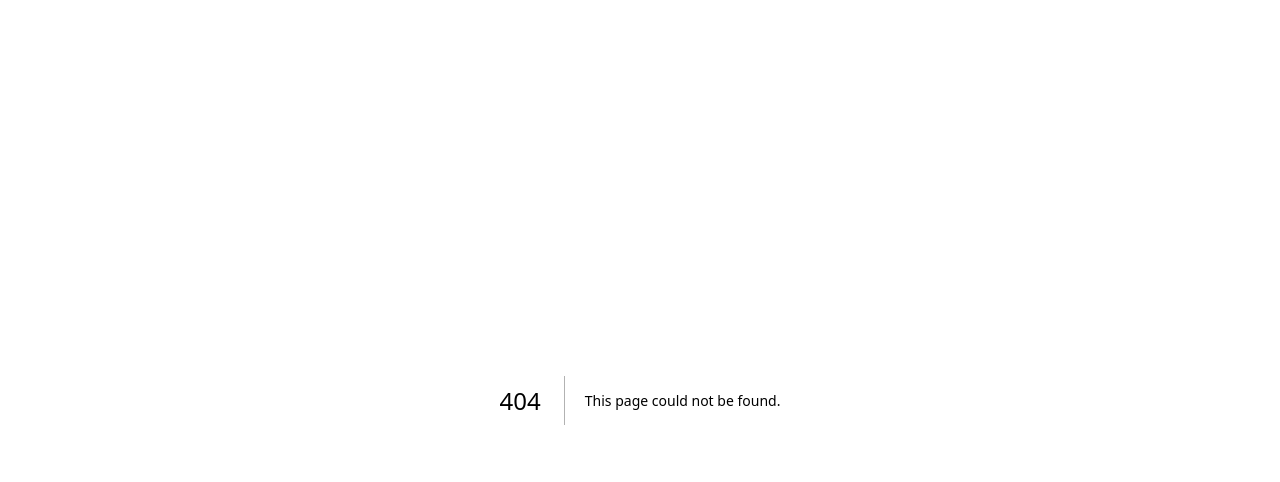
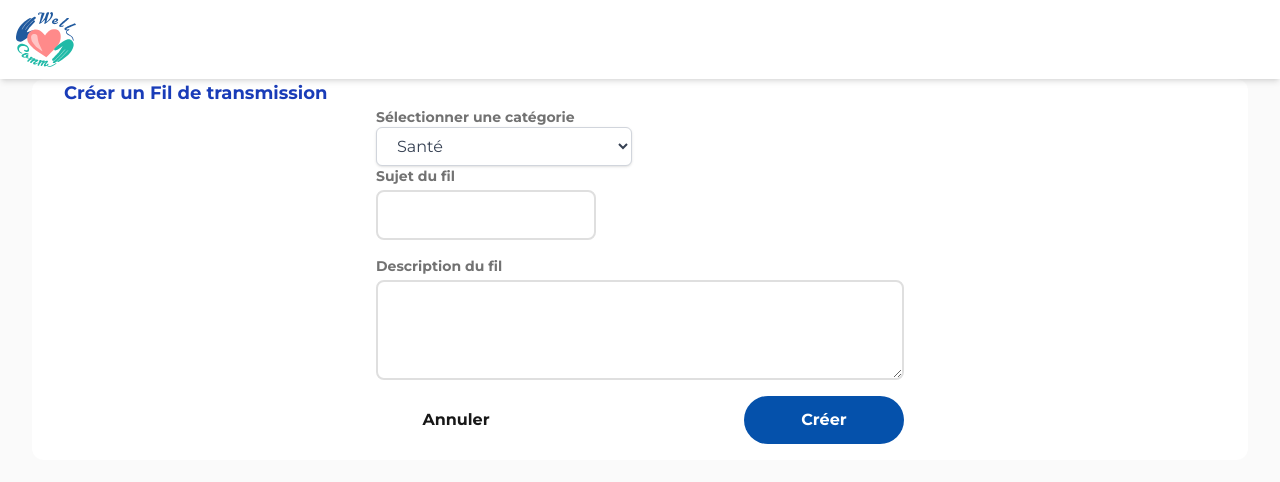
Before and after one commit to TheGamerFarmer/Well-Comm, a Next.js app in the folder site-web/: page /NewFil in a window 1280 px wide. Before the commit this address had no page. Shown: the top 482 px of the page. Built offline with nearby package versions, Linux system fonts and the light colour scheme.

Commit message:
Début de l'interface de création d'un fil

```diff
--- /dev/null
+++ b/site-web/app/NewFil/layout.tsx
@@ -0,0 +1,33 @@
+import Link from "next/link";
+import Image from "next/image";
+
+export default function NewFilLayout({ children }: { children: React.ReactNode }) {
+    return (
+
+        <div className="flex flex-col min-h-screen ">
+            <header className="bg-white shadow-md relative z-10">
+
+                <div className="container mx-auto px-4 py-3 flex justify-between items-center ">
+
+                    {/* 1. Logo/Titre (Image dans la maquette) */}
+                    <Link href="/"
+                          className="flex items-center space-x-2"> {/* On utilise Link pour rendre le logo cliquable */}
+
+                        {/* 🚨 NOUVEAU CODE POUR L'IMAGE */}
+                        <Image
+                            src="/images/logo.svg" // 🚨 Assurez-vous que ce nom de fichier est exact
+                            alt="Logo WellComm"
+                            width={60} // Largeur du logo (à ajuster)
+                            height={60} // Hauteur du logo (à ajuster)
+                            priority // Pour charger l'image rapidement
+                        />
+                        {/* --------------------------- */}
+
+                    </Link>
+                </div>
+            </header>
+            <main className="bg-[#fafafa] flex-1">{children}</main>
+
+        </div>
+    )
+}
--- /dev/null
+++ b/site-web/app/NewFil/page.tsx
@@ -0,0 +1,40 @@
+import {Button} from "@/components/ButtonMain";
+
+export default function NewFil() {
+    return (
+
+        <div className="flex justify-center items-center">
+            <div className="bg-white w-[95%] rounded-xl">
+                <div className="mx-auto px-4 sm:px-6 lg:px-8 max-w-7xl">
+                    <p className="text-lg font-bold text-blue-800">Créer un Fil de transmission</p>
+                </div>
+                <form className="mx-auto max-w-132">
+                    <label className="flex font-montserrat text-sm font-bold text-left text-[#727272]">Sélectionner une catégorie</label>
+                    <div className="relative inline-block w-64">
+                        <select
+                            className="block w-full px-4 py-2 text-gray-700 bg-white border border-gray-300 rounded-md shadow-sm focus:outline-none focus:ring-2 focus:ring-blue-500 focus:border-blue-500">
+                            <option value="1">Santé</option>
+                            <option value="2">Alimentation</option>
+                            <option value="3">Maison/terrain</option>
+                            <option value="4">Hygiène</option>
+                            <option value="5">Ménage</option>
+                            <option value="6">Autres</option>
+                        </select>
+                    </div>
+                    <label className="flex font-montserrat text-sm font-bold text-left text-[#727272]">Sujet du fil</label>
+                    <input type="text" className="h-[50px] self-stretch flex flex flex-row justify-between items-start py-[14px] ph-4 rounded-lg border #dfdfdf border-solid bg-[#fff]h-10 rounded-lg border-2 border-[#dfdfdf] mb-4 mt-1 p-3 text-black"/>
+                    <label className="flex font-montserrat text-sm font-bold text-left text-[#727272]">Description du fil</label>
+                    <textarea className="h-[100px] w-full self-stretch flex flex flex-row justify-between items-start py-[14px] ph-4 rounded-lg border #dfdfdf border-solid bg-[#fff]h-10 rounded-lg border-2 border-[#dfdfdf] mb-4 mt-1 p-3 text-black"></textarea>
+                    <div className="flex gap-4 justify-between mb-4">
+                        <Button variant="">
+                            Annuler
+                        </Button>
+                        <Button type="submit">
+                            Créer
+                        </Button>
+                    </div>
+                </form>
+            </div>
+        </div>
+    );
+}
--- a/site-web/app/ProfilAide/page.tsx
+++ b/site-web/app/ProfilAide/page.tsx
@@ -5,7 +5,7 @@ export default function ProfilAide() {
 
         <div className="mx-auto px-4 sm:px-6 lg:px-8 max-w-7xl">
             <p className="text-lg font-bold text-blue-800">L'aidé</p>
-            <div>
+            <div  className="bg-white w-[95%] rounded-xl">
         <div className="w-full h-[66px] mb-[22px] pt-4 pb-4 pl-[23px] bg-gradient-to-r from-[#45bbb1] to-[#215a9e]">
             <p className="w-[229px] h-[34px] font-montserrat text-xl font-bold leading-[1.7px] text-left text-[#fff]">
                 DOSSIER PATIENT
@@ -36,17 +36,18 @@ export default function ProfilAide() {
                 <div className="w-full">
                     {/*<label className="flex font-montserrat text-sm font-bold text-left text-[#727272] text-blue-600">Information de l'aidé</label>*/}
                 <label className="flex font-montserrat text-sm font-bold text-left text-[#727272]">Informations complémentaires</label>
-                <textarea className="h-[50px] w-full self-stretch flex flex flex-row justify-between items-start py-[14px] ph-4 rounded-lg border #dfdfdf border-solid bg-[#fff]h-10 rounded-lg border-2 border-[#dfdfdf] mb-4 mt-1 p-3 text-black"></textarea>
+                <textarea className="h-[100px] w-full self-stretch flex flex flex-row justify-between items-start py-[14px] ph-4 rounded-lg border #dfdfdf border-solid bg-[#fff]h-10 rounded-lg border-2 border-[#dfdfdf] mb-4 mt-1 p-3 text-black"></textarea>
                 </div>
-            </form>
                 <div className="flex gap-4 justify-end">
-                <Button variant="" type="submit">
+                    <Button variant="">
                         Annuler
                     </Button>
                     <Button type="submit">
                         Enregistrer
                     </Button>
                 </div>
+            </form>
+
         </div>
         </div>
     );
```
Lines whose indentation alone changed are shown as unchanged.
